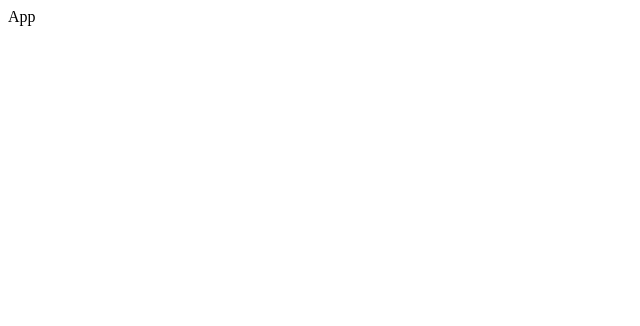
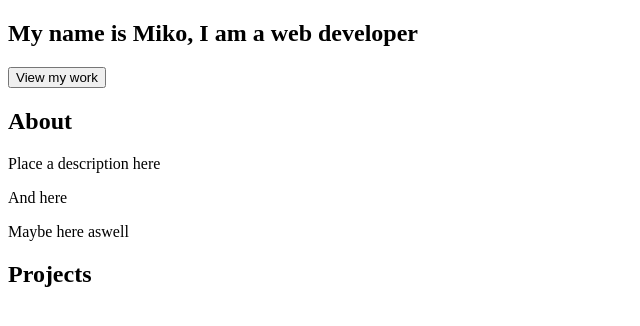
Before and after one commit to mikoppi/portfolio-website, a React (Create React App) app: page / in a window 1280 px wide. Shown: the top 326 px of the page, without its empty margins (0-640 px from the left). Built offline with nearby package versions, Linux system fonts and the light colour scheme.

Commit message:
Start creating the layout

```diff
--- a/src/App.js
+++ b/src/App.js
@@ -1,8 +1,16 @@
 import React from 'react'
+import About from './components/About'
+import Hero from './components/Hero'
+import Projects from './components/Projects'
 
 const App = () => {
   return (
-    <div>App</div>
+    <div className='app'>
+      <Hero/>
+      <About/>
+      <Projects/>
+
+    </div>
   )
 }
 
--- a/src/components/About.js
+++ b/src/components/About.js
@@ -0,0 +1,18 @@
+import React from 'react'
+
+const About = () => {
+  return (
+    <section className='about'>
+        <div className='about-wrapper'>
+            <h2 className='about-title'>About</h2>
+            <div className='about-text'>
+                <p>Place a description here</p>
+                <p>And here</p>
+                <p>Maybe here aswell</p>
+            </div>
+        </div>
+    </section>
+  )
+}
+
+export default About
--- /dev/null
+++ b/src/components/Hero.js
@@ -0,0 +1,13 @@
+import React from 'react'
+
+const Hero = () => {
+  return (
+    <section className='hero'>
+        <div className='hero-wrapper'></div>
+        <h1>My name is Miko, I am a web developer</h1>
+        <button className='hero-button'>View my work</button>
+    </section>
+  )
+}
+
+export default Hero
--- a/src/components/Projects.js
+++ b/src/components/Projects.js
@@ -0,0 +1,13 @@
+import React from 'react'
+
+const Projects = () => {
+  return (
+    <section className='projects'>
+        <div className='projects-wrapper'>
+            <h2 className='projects-title'>Projects</h2>
+        </div>
+    </section>
+  )
+}
+
+export default Projects
```
Also changed, not shown: src/components/Home.js (deleted).
